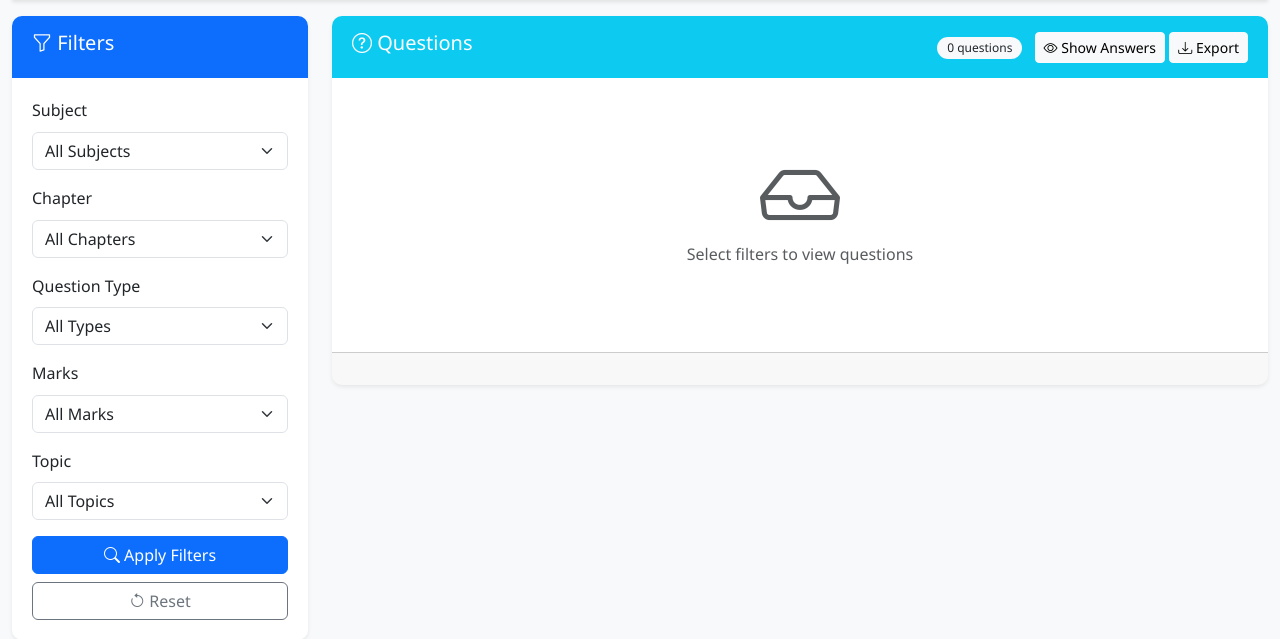
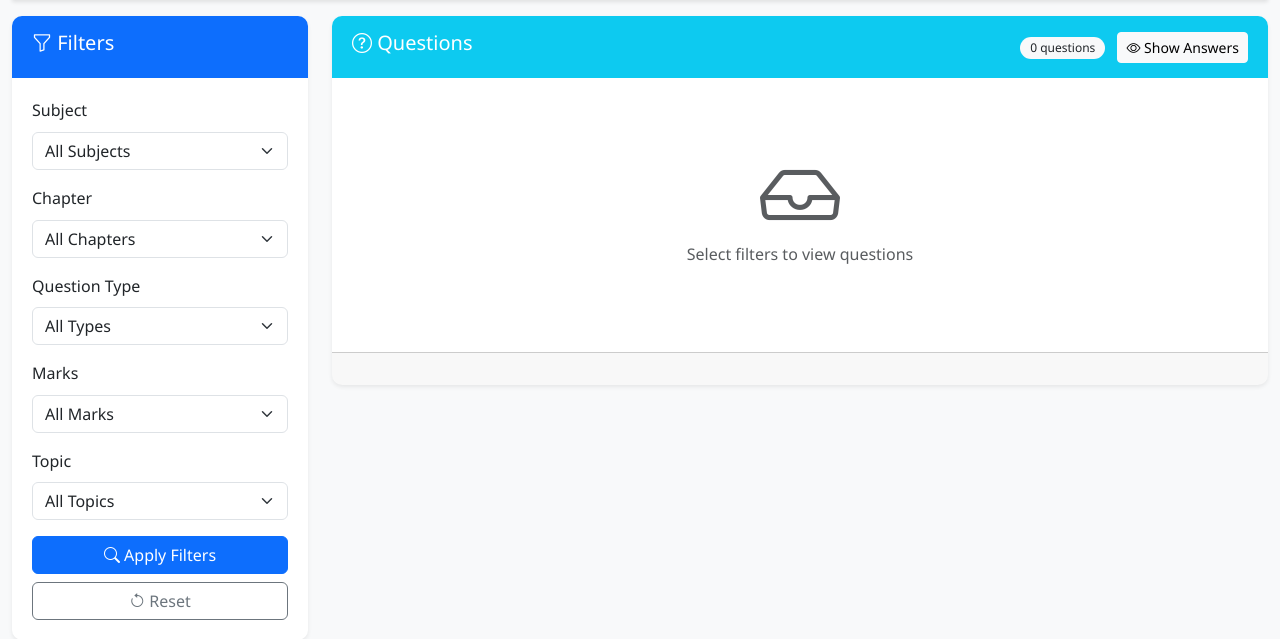
Before and after one commit to mathswithprasantasir-physics/wbbse, a Flask app: page / in a window 1280 px wide. Shown: the part 64-703 px from the top of the page. Run offline with Flask 3, Linux system fonts and the light colour scheme.

Commit message:
Update index.html

```diff
--- a/templates/index.html
+++ b/templates/index.html
@@ -107,9 +107,7 @@
                             <button id="showAnswersBtn" class="btn btn-light btn-sm">
                                 <i class="bi bi-eye"></i> Show Answers
                             </button>
-                            <button id="exportBtn" class="btn btn-light btn-sm">
-                                <i class="bi bi-download"></i> Export
-                            </button>
+
                         </div>
                     </div>
                     <div class="card-body" id="questionsContainer">
```
